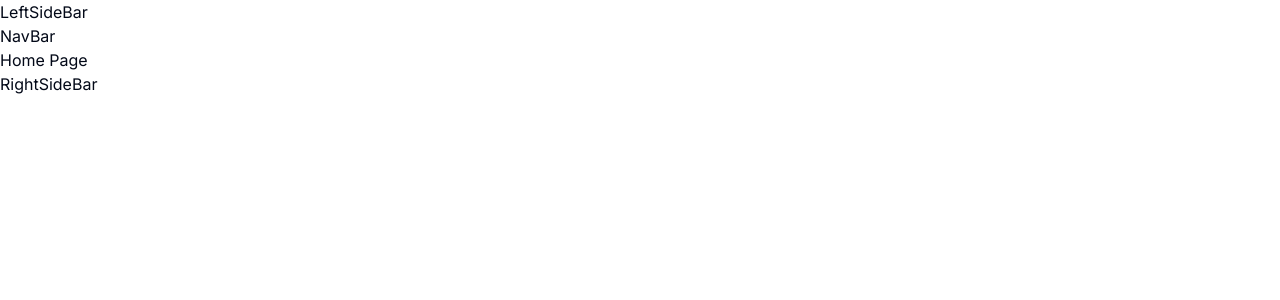
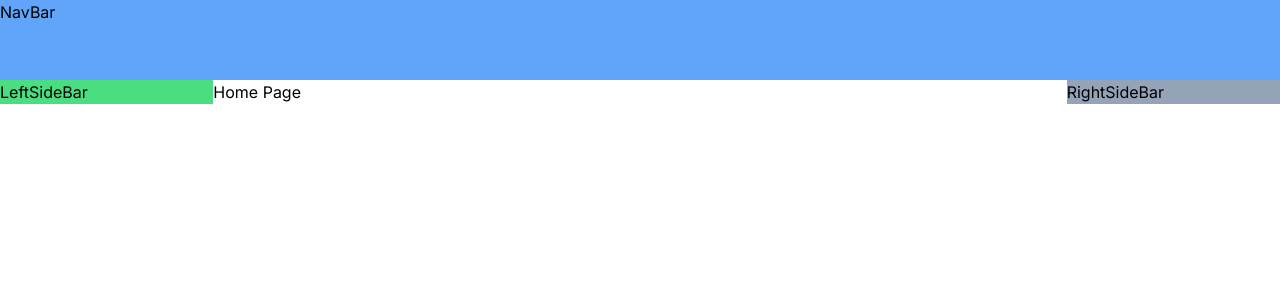
Before and after one commit to DevAnonitos/OU-Social-Hub, a Next.js app in the folder frontend/: page / in a window 1280 px wide. Shown: the top 300 px of the page. Built offline with nearby package versions, Linux system fonts and the light colour scheme.

Commit message:
Chore(Layout): ConfigLayout HomePage

```diff
--- a/frontend/app/globals.css
+++ b/frontend/app/globals.css
@@ -2,7 +2,7 @@
 @tailwind components;
 @tailwind utilities;
 
-@layer base {
+/* @layer base {
   :root {
     --background: 0 0% 100%;
     --foreground: 222.2 84% 4.9%;
@@ -66,20 +66,20 @@
   body {
     @apply bg-background text-foreground;
   }
-}
+} */
 
 @layer utilities {
 
   .left_sidebar {
-
+    @apply bg-green-400 ;
   }
 
   .right_sidebar {
-
+    @apply bg-slate-400 ;
   }
 
   .navbar {
-
+    @apply bg-blue-400 w-full h-20;
   }
 
 }
--- a/frontend/app/layout.tsx
+++ b/frontend/app/layout.tsx
@@ -20,11 +20,24 @@ export default function RootLayout({
 }>) {
   return (
     <html lang="en">
-      <body className={inter.className}>
-        <LeftSideBar />
-          <NavBar />
-          {children}
-        <RightSideBar />
+      <body className={`${inter.className}`}>
+        <NavBar />
+        <div className="grid grid-cols-1 sm:grid-cols-4 lg:grid-cols-12 h-full">
+          {/* Left Sidebar */}
+          <div className="hidden sm:block sm:col-span-1 lg:col-span-2">
+            <LeftSideBar />
+          </div>
+
+          {/* Main Content */}
+          <div className="col-span-1 sm:col-span-3 lg:col-span-8">
+            {children}
+          </div>
+
+          {/* Right Sidebar */}
+          <div className="hidden lg:block lg:col-span-2">
+            <RightSideBar />
+          </div>
+        </div>
       </body>
     </html>
   );
--- a/frontend/components/LeftSideBar/LeftSideBar.tsx
+++ b/frontend/components/LeftSideBar/LeftSideBar.tsx
@@ -2,7 +2,7 @@ import React from 'react';
 
 const LeftSideBar = () => {
   return (
-    <div>LeftSideBar</div>
+    <div className='left_sidebar'>LeftSideBar</div>
   );
 };
 
--- a/frontend/components/NavBar/NavBar.tsx
+++ b/frontend/components/NavBar/NavBar.tsx
@@ -3,7 +3,7 @@ import SearchBar from '../SearchBar/SearchBar';
 
 const NavBar = () => {
   return (
-    <div>NavBar</div>
+    <div className='navbar'>NavBar</div>
   );
 };
 
--- a/frontend/components/RightSideBar/RightSideBar.tsx
+++ b/frontend/components/RightSideBar/RightSideBar.tsx
@@ -2,7 +2,7 @@ import React from 'react';
 
 const RightSideBar = () => {
   return (
-    <div>RightSideBar</div>
+    <div className='right_sidebar'>RightSideBar</div>
   );
 };
 
```
